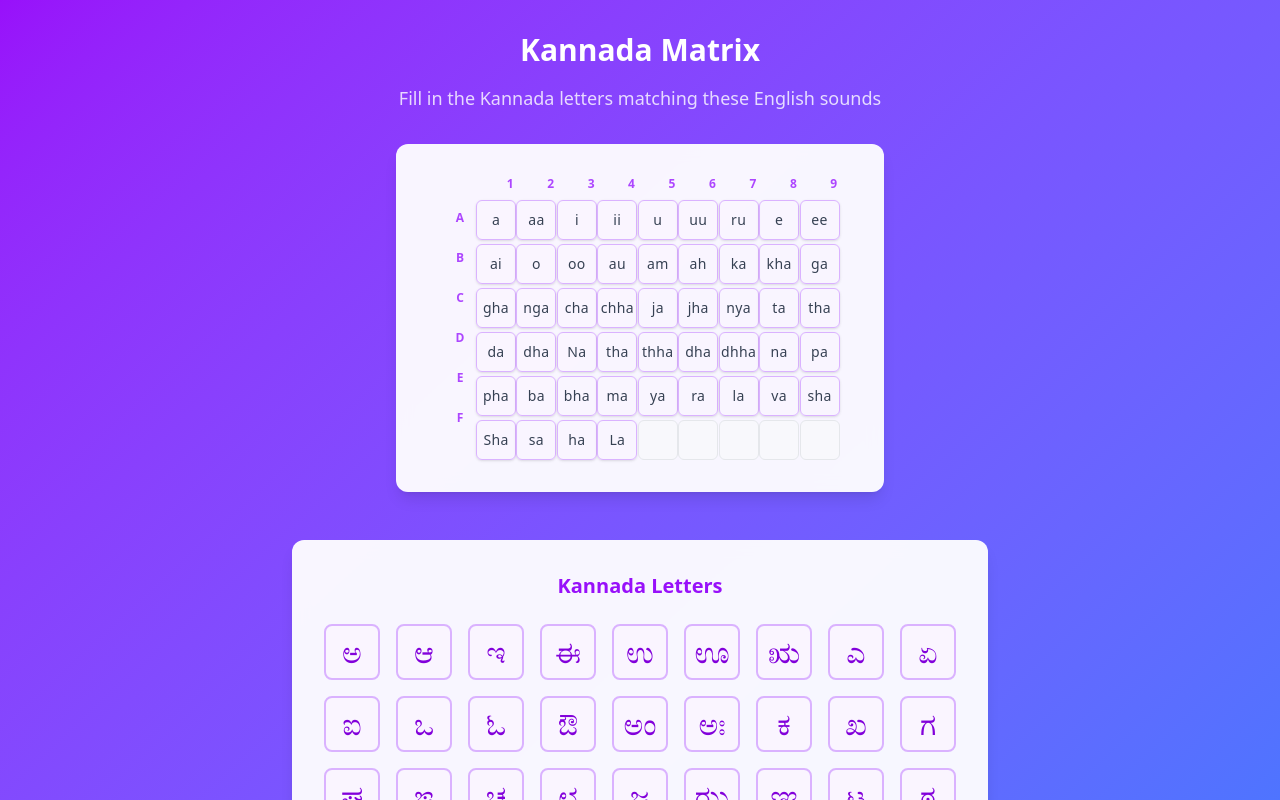
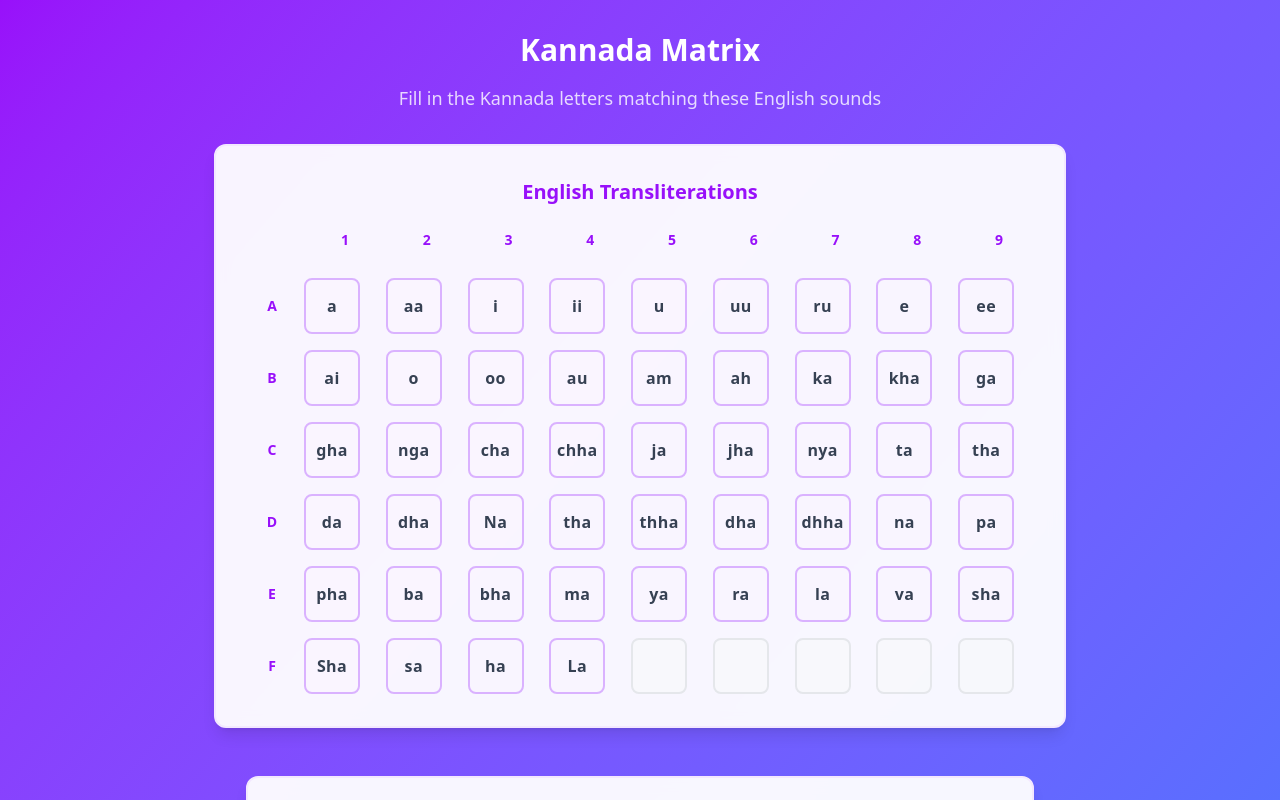
Before and after one commit to AndroAvi/lexidrop, a React (Vite) app: page / in a window 1280 px wide. Both pictures are taken after a click on the button "Start Learning". Shown: the top 800 px of the page. Built offline with nearby package versions, Linux system fonts and the light colour scheme.

Commit message:
add drag and drop func

```diff
--- a/src/components/AlphabetBoard.jsx
+++ b/src/components/AlphabetBoard.jsx
@@ -1,7 +1,8 @@
-import React from 'react';
+import React, { useState } from 'react';
 import { DndProvider } from 'react-dnd';
 import { HTML5Backend } from 'react-dnd-html5-backend';
 import DraggableLetter from './DraggableLetter';
+import DropZone from './DropZone';
 
 // Vowels (ಸ್ವರಗಳು)
 const vowels = [
@@ -63,6 +64,18 @@ const consonants = [
 const kannadaAlphabet = [...vowels, ...consonants];
 
 const AlphabetBoard = ({ onStartPractice }) => {
+  const [placedLetters, setPlacedLetters] = useState(Array(kannadaAlphabet.length).fill(null));
+  const [showSuccess, setShowSuccess] = useState(false);
+  const totalLetters = kannadaAlphabet.length;
+  const placedCount = placedLetters.filter(Boolean).length;
+  const progress = Math.round((placedCount / totalLetters) * 100);
+
+  // Check for completion and trigger success animation
+  React.useEffect(() => {
+    if (progress === 100 && !showSuccess) {
+      setShowSuccess(true);
+    }
+  }, [progress]);
   // Create a flat array of draggable Kannada letters
   const draggableLetters = kannadaAlphabet.map((letter, index) => ({
     id: index + 1,
@@ -80,7 +93,8 @@ const AlphabetBoard = ({ onStartPractice }) => {
   });
 
   return (
-    <div className="min-h-screen w-screen overflow-auto bg-gradient-to-br from-purple-600 to-blue-500 flex items-center justify-center">
+    <div className={`min-h-screen w-screen overflow-auto bg-gradient-to-br from-purple-600 to-blue-500 flex items-center justify-center
+         ${showSuccess ? 'animate-[pulse_1s_ease-in-out]' : ''}`}>
       <div className="min-h-screen w-full flex flex-col items-center justify-center py-8">
         <h2 className="text-3xl font-bold text-white text-center mb-4">
           Kannada Matrix
@@ -89,15 +103,17 @@ const AlphabetBoard = ({ onStartPractice }) => {
           Fill in the Kannada letters matching these English sounds
         </p>
 
-        <div className="bg-white/95 backdrop-blur rounded-xl p-8 shadow-lg w-fit mx-auto">
+        <DndProvider backend={HTML5Backend}>
+        <div className="bg-white/95 backdrop-blur rounded-xl p-8 shadow-lg w-fit mx-auto border-2 border-purple-100">
+          <h3 className="text-xl font-bold text-purple-600 mb-6 text-center">English Transliterations</h3>
           <div className="flex flex-col items-center justify-center">
           {/* Column Headers */}
-          <div className="flex pl-8 mb-2">
-            <div className="w-8" /> {/* Spacer for row headers */}
-            <div className="grid grid-cols-9 gap-1 w-[360px]">
+          <div className="flex pl-8 mb-4">
+            <div className="w-8 h-8" /> {/* Spacer for row headers */}
+            <div className="grid grid-cols-9 gap-4 w-[720px]">
               {Array(COLS).fill().map((_, i) => (
                 <div key={`col-${i}`} className="flex justify-center">
-                  <span className="text-xs font-semibold text-purple-500">{i + 1}</span>
+                  <span className="text-sm font-semibold text-purple-600">{i + 1}</span>
                 </div>
               ))}
             </div>
@@ -106,57 +122,87 @@ const AlphabetBoard = ({ onStartPractice }) => {
           {/* Matrix with Row Numbers */}
           <div className="flex">
             {/* Row Headers */}
-            <div className="w-8 flex flex-col gap-1">
+            <div className="w-8 flex flex-col gap-4 mr-4">
               {Array(ROWS).fill().map((_, i) => (
-                <div key={`row-${i}`} className="h-9 flex items-center justify-center">
-                  <span className="text-xs font-semibold text-purple-500">{String.fromCharCode(65 + i)}</span>
+                <div key={`row-${i}`} className="h-14 flex items-center justify-center">
+                  <span className="text-sm font-semibold text-purple-600">{String.fromCharCode(65 + i)}</span>
                 </div>
               ))}
             </div>
 
             {/* Matrix */}
-            <div className="w-[360px]">
-              <div className="grid grid-cols-9 gap-1">
-                {cells.map((cell, index) => (
-                  <div
+            <div className="w-[720px]">
+              <div className="grid grid-cols-9 gap-4">
+                {cells.map((cell, index) => {
+                  const kannadaLetter = index < kannadaAlphabet.length ? kannadaAlphabet[index].kannada : null;
+                  return (
+                    <DropZone
                       key={index}
-                    className={`h-10 w-10 ${cell ? 'border border-purple-300 bg-purple-50/90' : 'border border-gray-200 bg-gray-50/60'}
-                               rounded-md flex items-center justify-center hover:bg-purple-100 hover:border-purple-400
-                               transition-all duration-200 ${cell ? 'cursor-pointer shadow-sm hover:shadow' : ''}`}
-                  >
-                    <span className="text-center text-gray-700 text-sm font-medium select-none tracking-wide">
-                      {cell || ''}
-                    </span>
-                  </div>
-                ))}
+                      expectedKannada={kannadaLetter}
+                      englishTransliteration={cell}
+                      onDrop={(item) => {
+                        const newPlacedLetters = [...placedLetters];
+                        newPlacedLetters[index] = item.letter;
+                        setPlacedLetters(newPlacedLetters);
+                      }}
+                    />
+                  );
+                })}
               </div>
             </div>
           </div>
           </div>
         </div>
+        </DndProvider>
 
         {/* Draggable Kannada Letters Section */}
-        <div className="mt-12 bg-white/95 backdrop-blur rounded-xl p-8 shadow-lg w-fit mx-auto">
+        <div className="mt-12 bg-white/95 backdrop-blur rounded-xl p-8 shadow-lg w-fit mx-auto border-2 border-purple-100">
           <h3 className="text-xl font-bold text-purple-600 mb-6 text-center">Kannada Letters</h3>
           <DndProvider backend={HTML5Backend}>
-            <div className="grid grid-cols-9 gap-4 max-w-[720px]">
-              {draggableLetters.map((letter) => (
+            <div className="grid grid-cols-9 gap-4 w-[720px]">
+              {draggableLetters.map((letter) => {
+                const isPlaced = placedLetters.includes(letter.letter);
+                return !isPlaced ? (
                   <DraggableLetter
                     key={letter.id}
                     letter={letter.letter}
                     id={letter.id}
                   />
-              ))}
+                ) : (
+                  <div key={letter.id} className="h-14 w-14" />
+                );
+              })}
             </div>
           </DndProvider>
         </div>
 
-        <div className="mt-8 text-center">
+        <div className="mt-8 text-center space-y-4">
+          {/* Progress Bar */}
+          <div className="w-[720px] mx-auto bg-white/20 rounded-full h-4 overflow-hidden">
+            <div
+              className={`h-full transition-all duration-500 ease-out rounded-full
+                ${progress === 100 ? 'bg-green-500 animate-[pulse_2s_ease-in-out_infinite]' : 'bg-green-500'}`}
+              style={{ width: `${progress}%` }}
+            />
+          </div>
+          <div className="text-white/90 font-medium">
+            {progress === 100 ? (
+              <span className="text-green-300 font-bold animate-[bounce_1s_ease-in-out_infinite]">
+                All letters placed correctly! Great job! 🎉
+              </span>
+            ) : (
+              <span>
+                {placedCount} of {totalLetters} letters placed correctly
+              </span>
+            )}
+          </div>
           <button
-            onClick={onStartPractice}
-            className="px-8 py-3 bg-white text-purple-600 rounded-full text-lg font-semibold
-                     hover:bg-purple-100 transform hover:scale-105 transition-all duration-300
-                     shadow-lg hover:shadow-xl"
+            onClick={() => progress === 100 && onStartPractice()}
+            className={`px-8 py-3 rounded-full text-lg font-semibold transform transition-all duration-300
+                     shadow-lg hover:shadow-xl ${progress === 100
+                       ? 'bg-green-500 text-white hover:bg-green-600 hover:scale-105'
+                       : 'bg-white text-purple-600 hover:bg-purple-100 hover:scale-105 opacity-50 cursor-not-allowed'}`}
+            disabled={progress !== 100}
           >
             Start Writing Practice →
           </button>
--- a/src/components/DropZone.jsx
+++ b/src/components/DropZone.jsx
@@ -1,23 +1,49 @@
-import React from "react";
+import React, { useState } from "react";
 import { useDrop } from "react-dnd";
 
-const DropZone = ({ correctLetter, onDrop, index }) => {
-    const [{ isOver }, drop] = useDrop(() => ({
+const DropZone = ({ expectedKannada, englishTransliteration, onDrop }) => {
+    const [droppedLetter, setDroppedLetter] = useState(null);
+    const [{ isOver, canDrop }, drop] = useDrop(() => ({
         accept: "LETTER",
-        drop: (item) => onDrop(item, index),
+        canDrop: (item) => item.letter === expectedKannada,
+        drop: (item) => {
+            if (item.letter === expectedKannada) {
+                setDroppedLetter(item.letter);
+                onDrop(item);
+                return { dropped: true };
+            }
+            return { dropped: false };
+        },
         collect: (monitor) => ({
             isOver: !!monitor.isOver(),
+            canDrop: !!monitor.canDrop(),
         }),
     }));
 
     return (
         <div
             ref={drop}
-            className={`w-16 h-16 flex items-center justify-center border-2 border-gray-400 rounded-lg text-xl font-bold ${
-                isOver ? "bg-green-300" : "bg-gray-200"
-            }`}
+            className={`h-14 w-14 flex flex-col items-center justify-center border-2
+                ${!expectedKannada ? 'border-gray-200 bg-gray-50/60' :
+                  droppedLetter ? 'border-green-500 bg-green-50 shadow-md scale-100' :
+                  isOver && canDrop ? 'border-green-400 bg-green-50 shadow-lg scale-105' :
+                  isOver && !canDrop ? 'border-red-400 bg-red-50 shadow-lg scale-105' :
+                  'border-purple-300 bg-purple-50/90 hover:border-purple-400 hover:shadow-md hover:bg-purple-100'}
+                rounded-lg transition-all duration-200 ${expectedKannada && !droppedLetter ? 'cursor-pointer' : ''}`}
         >
-            {correctLetter}
+            {expectedKannada ? (
+                <div className="flex flex-col items-center justify-center space-y-1">
+                    {droppedLetter ? (
+                        <span className="text-2xl font-bold text-green-700 select-none">
+                            {droppedLetter}
+                        </span>
+                    ) : (
+                        <span className="text-base font-semibold text-gray-700 select-none tracking-wide">
+                            {englishTransliteration}
+                        </span>
+                    )}
+                </div>
+            ) : null}
         </div>
     );
 };
--- a/src/index.css
+++ b/src/index.css
@@ -57,11 +57,41 @@ button:focus-visible {
   outline: 4px auto -webkit-focus-ring-color;
 }
 
+/* Smooth animations for draggable letters */
 @keyframes shake {
-  0%, 100% { transform: translateX(0); }
-  25% { transform: translateX(-4px) rotate(-1deg); }
-  50% { transform: translateX(4px) rotate(1deg); }
-  75% { transform: translateX(-2px) rotate(-0.5deg); }
+  0%, 100% { transform: translateX(0) rotate(0); }
+  25% { transform: translateX(-4px) rotate(-2deg); }
+  50% { transform: translateX(4px) rotate(2deg); }
+  75% { transform: translateX(-2px) rotate(-1deg); }
+}
+
+@keyframes float {
+  0%, 100% { transform: translateY(0); }
+  50% { transform: translateY(-4px); }
+}
+
+@keyframes pop {
+  0% { transform: scale(1); }
+  50% { transform: scale(1.1); }
+  100% { transform: scale(1); }
+}
+
+/* Add smooth transitions for draggable elements */
+.cursor-move {
+  will-change: transform;
+  transform: translate3d(0, 0, 0);
+  backface-visibility: hidden;
+  perspective: 1000px;
+  transition: all 0.2s cubic-bezier(0.4, 0, 0.2, 1);
+}
+
+.cursor-move:hover {
+  animation: float 2s ease-in-out infinite;
+}
+
+.cursor-move:active {
+  animation: pop 0.2s ease-out;
+  cursor: grabbing;
 }
 
 @media (prefers-color-scheme: light) {
```
Lines whose indentation alone changed are shown as unchanged.
